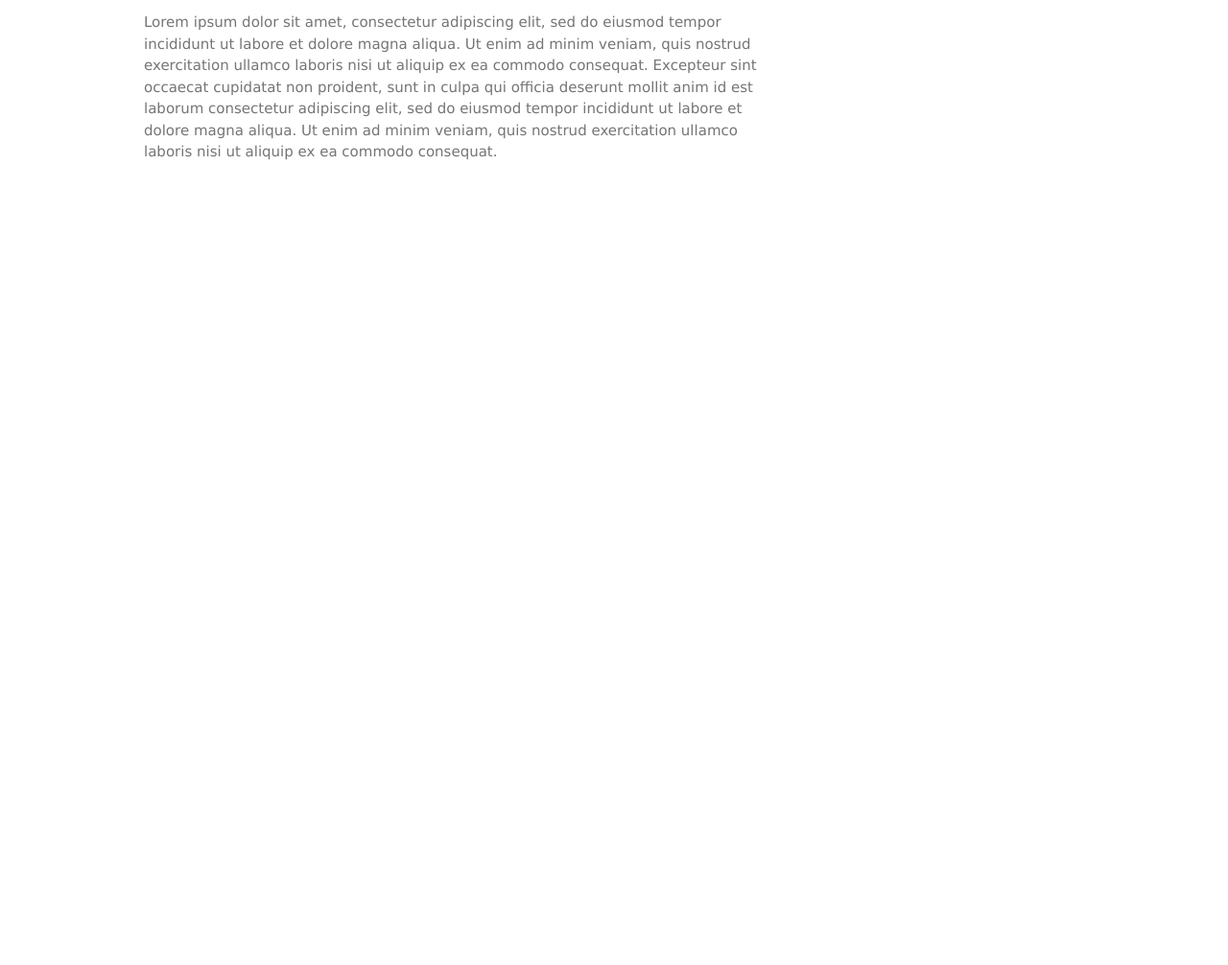
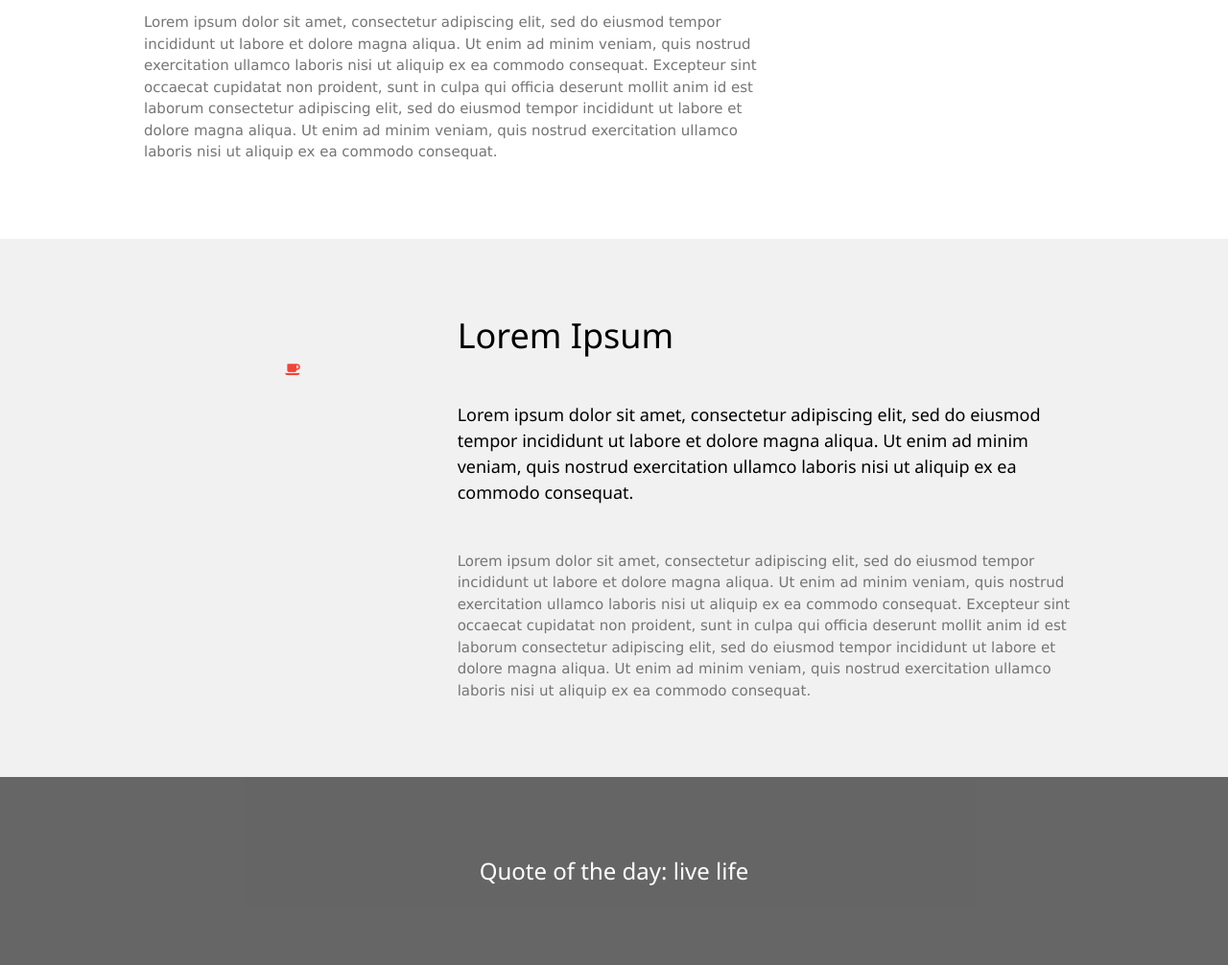
Before and after one commit to oussamaef06/github-workshop, a plain HTML site: page index.html in a window 1280 px wide. Shown: the part 832-1838 px from the top of the page at 96% size. Before the commit the page ends 1081 px from the top, so only its background shows below. Drawn offline with nearby package versions, Linux system fonts and the light colour scheme.

Commit message:
second section

```diff
--- a/index.html
+++ b/index.html
@@ -89,7 +89,27 @@
     <!-- ============================================================== -->
     <!--  Second Grid -->
     <!-- ============================================================== -->
+<!-- Second Grid -->
+<div class="w3-row-padding w3-light-grey w3-padding-64 w3-container">
+    <div class="w3-content">
+      <div class="w3-third w3-center">
+        <i class="fa fa-coffee w3-padding-64 w3-text-red w3-margin-right"></i>
+      </div>
 
+      <div class="w3-twothird">
+        <h1>Lorem Ipsum</h1>
+        <h5 class="w3-padding-32">Lorem ipsum dolor sit amet, consectetur adipiscing elit, sed do eiusmod tempor incididunt ut labore et dolore magna aliqua. Ut enim ad minim veniam, quis nostrud exercitation ullamco laboris nisi ut aliquip ex ea commodo consequat.</h5>
+
+        <p class="w3-text-grey">Lorem ipsum dolor sit amet, consectetur adipiscing elit, sed do eiusmod tempor incididunt ut labore et dolore magna aliqua. Ut enim ad minim veniam, quis nostrud exercitation ullamco laboris nisi ut aliquip ex ea commodo consequat. Excepteur sint
+          occaecat cupidatat non proident, sunt in culpa qui officia deserunt mollit anim id est laborum consectetur adipiscing elit, sed do eiusmod tempor incididunt ut labore et dolore magna aliqua. Ut enim ad minim veniam, quis nostrud exercitation ullamco
+          laboris nisi ut aliquip ex ea commodo consequat.</p>
+      </div>
+    </div>
+  </div>
+
+  <div class="w3-container w3-black w3-center w3-opacity w3-padding-64">
+      <h1 class="w3-margin w3-xlarge">Quote of the day: live life</h1>
+  </div>
     <!-- ============================================================== -->
     <!--  End Second Grid -->
     <!-- ============================================================== -->
```
